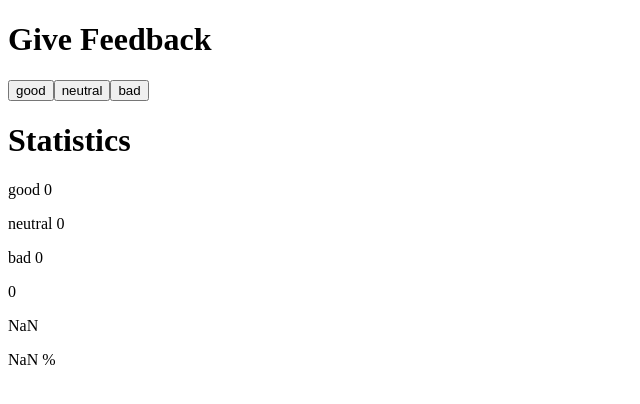
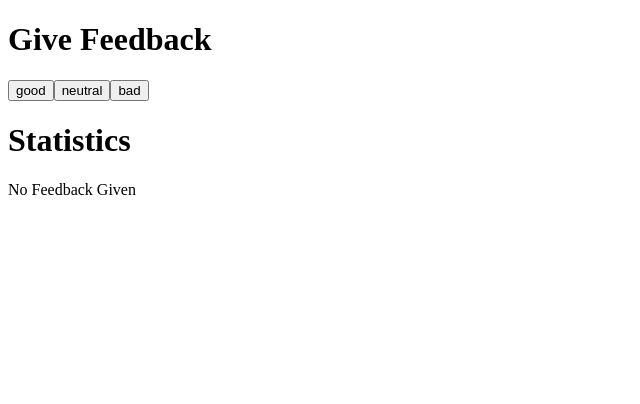
Before and after one commit to ataurianen/FSO2.0, a React (Vite) app in the folder part1/unicafe/: page / in a window 1280 px wide. Shown: the top 404 px of the page, without its empty margins (0-640 px from the left). Built offline with nearby package versions, Linux system fonts and the light colour scheme.

Commit message:
Completed 1.9

```diff
--- a/part1/unicafe/src/App.jsx
+++ b/part1/unicafe/src/App.jsx
@@ -11,6 +11,14 @@ const Button = (props) => {
 const Statistics = ({ good, neutral, bad}) => {
   const total = good + neutral + bad
   const average = (good * 1) + (bad * - 1 ) / total
+
+  if (total === 0) {
+    return (
+      <div>
+        <p>No Feedback Given</p>
+      </div>
+    )
+  }
 
 
   return (
@@ -37,7 +45,6 @@ const App = () => {
   const [good, setGood] = useState(0)
   const [neutral, setNeutral] = useState(0)
   const [bad, setBad] = useState(0)
-  const [total, setTotal] = useState(0)
   const [average, setAverage] = useState(0)
 
 const handleClickGood = () => {
```
